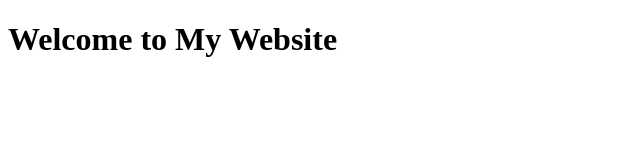
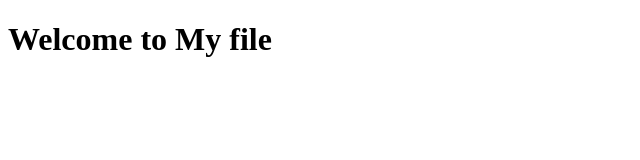
Before and after one commit to vidhi-0090/finle-test, a plain HTML site: page file.html in a window 1280 px wide. Shown: the whole page, without its empty margins (0-640 px from the left). Drawn offline with Linux system fonts and the light colour scheme.

Commit message:
set heading

```diff
--- a/file.html
+++ b/file.html
@@ -8,7 +8,7 @@
   </head>
   <body>
     <main>
-        <h1>Welcome to My Website</h1>
+        <h1>Welcome to My file</h1>
     </main>
   </body>
 </html>
```
